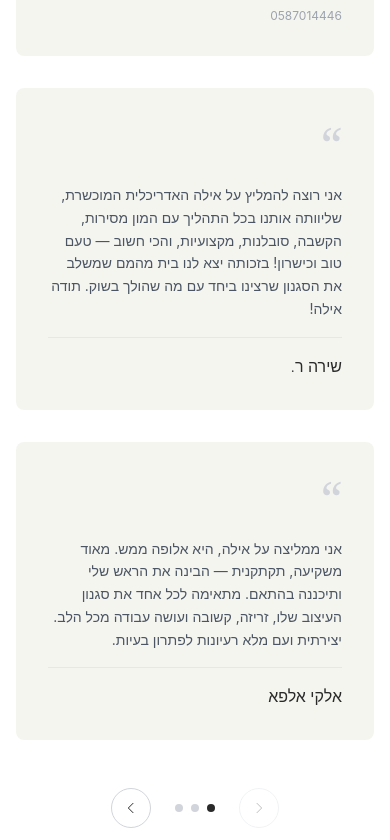
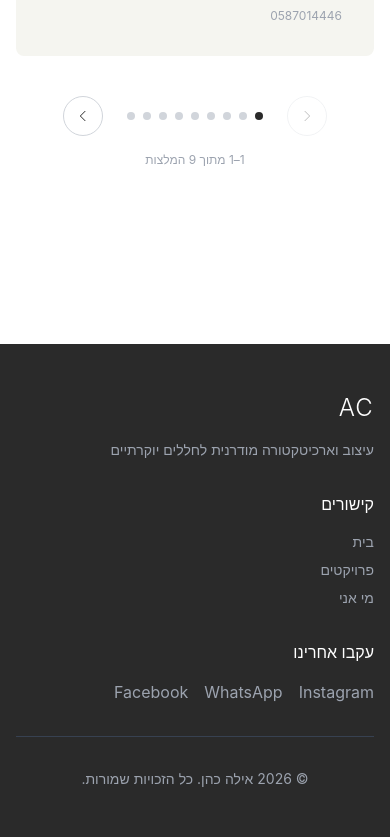
Before and after one commit to meir1997/ayla-cohen-portfolio, a Next.js app: page / in a window 390 px wide. Shown: the part 3624-4464 px from the top of the page. Built offline with nearby package versions, Linux system fonts and the light colour scheme.

Commit message:
Testimonials: show 1 per page on mobile, 3 on desktop

```diff
--- a/src/components/Testimonials.tsx
+++ b/src/components/Testimonials.tsx
@@ -1,6 +1,6 @@
 'use client'
 
-import { useState } from 'react'
+import { useState, useEffect } from 'react'
 
 const testimonials = [
   {
@@ -50,12 +50,75 @@ const testimonials = [
   },
 ]
 
-const PER_PAGE = 3
+function TestimonialCard({ t }: { t: typeof testimonials[0] }) {
+  return (
+    <div className="bg-secondary rounded-lg p-8 flex flex-col gap-4 h-full">
+      <span className="text-5xl font-serif text-gray-300 leading-none">&ldquo;</span>
+      <p className="text-gray-600 leading-relaxed text-sm flex-1">{t.text}</p>
+      <div className="pt-4 border-t border-gray-200">
+        <p className="font-light text-dark">{t.name}</p>
+        {t.phone && (
+          <a href={`tel:${t.phone}`} className="text-xs text-gray-400 hover:text-dark transition mt-1 block">
+            {t.phone}
+          </a>
+        )}
+      </div>
+    </div>
+  )
+}
+
+function NavButtons({
+  onPrev, onNext, disablePrev, disableNext, dots, currentDot, onDot
+}: {
+  onPrev: () => void, onNext: () => void,
+  disablePrev: boolean, disableNext: boolean,
+  dots: number, currentDot: number, onDot: (i: number) => void
+}) {
+  return (
+    <div className="flex items-center justify-center gap-6 mt-10">
+      <button onClick={onPrev} disabled={disablePrev}
+        className="w-10 h-10 rounded-full border border-gray-300 flex items-center justify-center hover:border-dark transition disabled:opacity-30 disabled:cursor-not-allowed"
+        aria-label="הקודם">
+        <svg className="w-4 h-4" fill="none" stroke="currentColor" viewBox="0 0 24 24">
+          <path strokeLinecap="round" strokeLinejoin="round" strokeWidth={1.5} d="M9 5l7 7-7 7" />
+        </svg>
+      </button>
+      <div className="flex gap-2">
+        {Array.from({ length: dots }).map((_, i) => (
+          <button key={i} onClick={() => onDot(i)}
+            className={`w-2 h-2 rounded-full transition ${i === currentDot ? 'bg-dark' : 'bg-gray-300'}`}
+            aria-label={`עמוד ${i + 1}`} />
+        ))}
+      </div>
+      <button onClick={onNext} disabled={disableNext}
+        className="w-10 h-10 rounded-full border border-gray-300 flex items-center justify-center hover:border-dark transition disabled:opacity-30 disabled:cursor-not-allowed"
+        aria-label="הבא">
+        <svg className="w-4 h-4" fill="none" stroke="currentColor" viewBox="0 0 24 24">
+          <path strokeLinecap="round" strokeLinejoin="round" strokeWidth={1.5} d="M15 19l-7-7 7-7" />
+        </svg>
+      </button>
+    </div>
+  )
+}
 
 export default function Testimonials() {
+  const [isMobile, setIsMobile] = useState(false)
   const [page, setPage] = useState(0)
-  const totalPages = Math.ceil(testimonials.length / PER_PAGE)
-  const visible = testimonials.slice(page * PER_PAGE, page * PER_PAGE + PER_PAGE)
+
+  useEffect(() => {
+    const check = () => setIsMobile(window.innerWidth < 768)
+    check()
+    window.addEventListener('resize', check)
+    return () => window.removeEventListener('resize', check)
+  }, [])
+
+  const perPage = isMobile ? 1 : 3
+  const totalPages = Math.ceil(testimonials.length / perPage)
+  const visible = testimonials.slice(page * perPage, page * perPage + perPage)
+
+  const goTo = (p: number) => setPage(p)
+  const prev = () => setPage(p => Math.max(0, p - 1))
+  const next = () => setPage(p => Math.min(totalPages - 1, p + 1))
 
   return (
     <section className="py-24 px-4 bg-white">
@@ -64,71 +127,20 @@ export default function Testimonials() {
           מה אומרים הלקוחות
         </h2>
 
-        <div className="grid grid-cols-1 md:grid-cols-3 gap-8 min-h-[320px]">
+        <div className="grid grid-cols-1 md:grid-cols-3 gap-8 min-h-[280px]">
           {visible.map((t) => (
-            <div
-              key={t.name}
-              className="bg-secondary rounded-lg p-8 flex flex-col gap-4"
-            >
-              <span className="text-5xl font-serif text-gray-300 leading-none">&ldquo;</span>
-
-              <p className="text-gray-600 leading-relaxed text-sm flex-1">
-                {t.text}
-              </p>
-
-              <div className="pt-4 border-t border-gray-200">
-                <p className="font-light text-dark">{t.name}</p>
-                {t.phone && (
-                  <a
-                    href={`tel:${t.phone}`}
-                    className="text-xs text-gray-400 hover:text-dark transition mt-1 block"
-                  >
-                    {t.phone}
-                  </a>
-                )}
-              </div>
-            </div>
+            <TestimonialCard key={t.name} t={t} />
           ))}
         </div>
 
-        {/* Navigation */}
-        <div className="flex items-center justify-center gap-6 mt-12">
-          <button
-            onClick={() => setPage((p) => Math.max(0, p - 1))}
-            disabled={page === 0}
-            className="w-10 h-10 rounded-full border border-gray-300 flex items-center justify-center hover:border-dark transition disabled:opacity-30 disabled:cursor-not-allowed"
-            aria-label="הקודם"
-          >
-            <svg className="w-4 h-4" fill="none" stroke="currentColor" viewBox="0 0 24 24">
-              <path strokeLinecap="round" strokeLinejoin="round" strokeWidth={1.5} d="M9 5l7 7-7 7" />
-            </svg>
-          </button>
-
-          <div className="flex gap-2">
-            {Array.from({ length: totalPages }).map((_, i) => (
-              <button
-                key={i}
-                onClick={() => setPage(i)}
-                className={`w-2 h-2 rounded-full transition ${i === page ? 'bg-dark' : 'bg-gray-300'}`}
-                aria-label={`עמוד ${i + 1}`}
-              />
-            ))}
-          </div>
-
-          <button
-            onClick={() => setPage((p) => Math.min(totalPages - 1, p + 1))}
-            disabled={page === totalPages - 1}
-            className="w-10 h-10 rounded-full border border-gray-300 flex items-center justify-center hover:border-dark transition disabled:opacity-30 disabled:cursor-not-allowed"
-            aria-label="הבא"
-          >
-            <svg className="w-4 h-4" fill="none" stroke="currentColor" viewBox="0 0 24 24">
-              <path strokeLinecap="round" strokeLinejoin="round" strokeWidth={1.5} d="M15 19l-7-7 7-7" />
-            </svg>
-          </button>
-        </div>
+        <NavButtons
+          onPrev={prev} onNext={next}
+          disablePrev={page === 0} disableNext={page === totalPages - 1}
+          dots={totalPages} currentDot={page} onDot={goTo}
+        />
 
         <p className="text-center text-xs text-gray-400 mt-4">
-          {page * PER_PAGE + 1}–{Math.min((page + 1) * PER_PAGE, testimonials.length)} מתוך {testimonials.length} המלצות
+          {page * perPage + 1}–{Math.min((page + 1) * perPage, testimonials.length)} מתוך {testimonials.length} המלצות
         </p>
       </div>
     </section>
```
